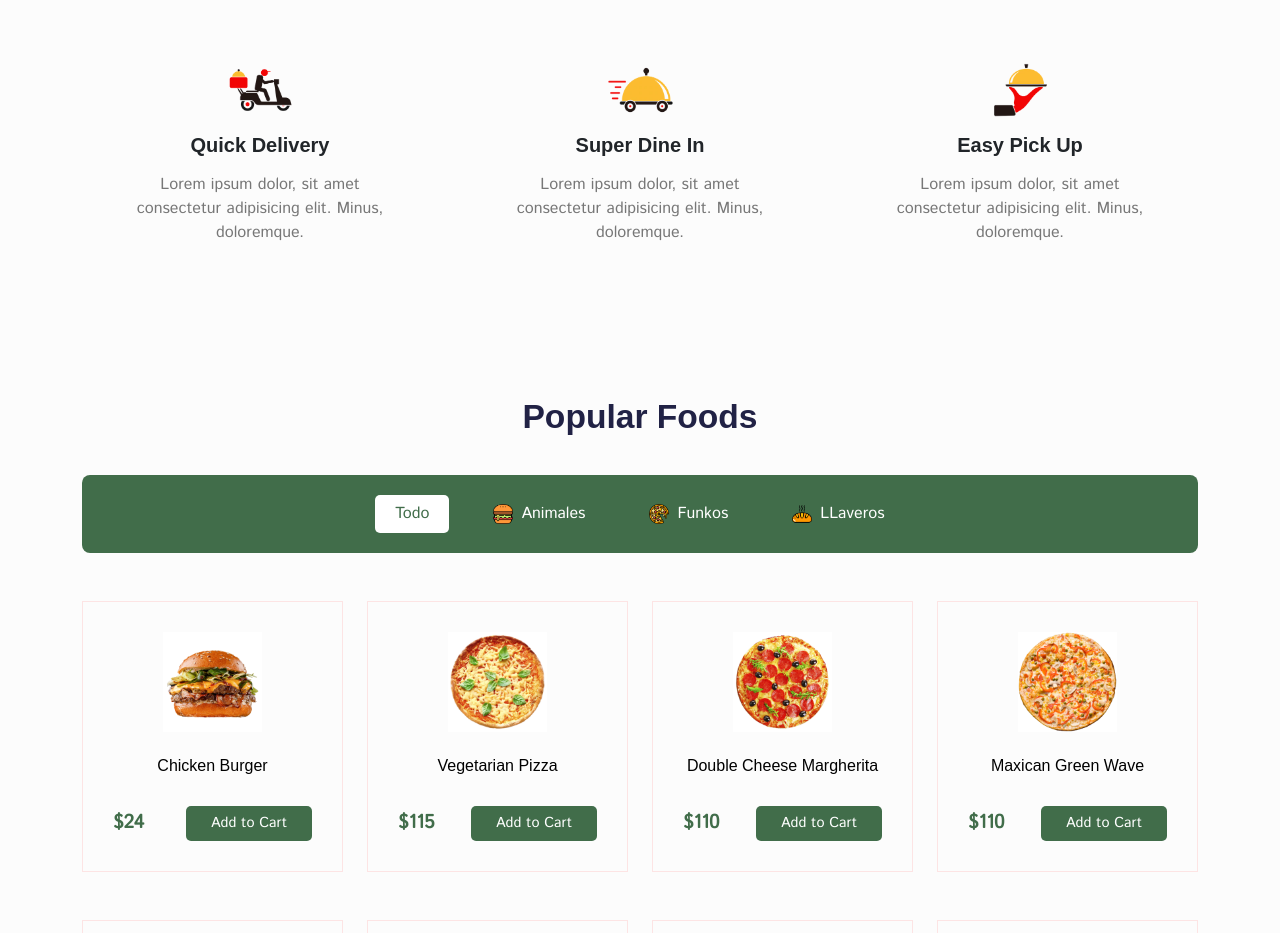
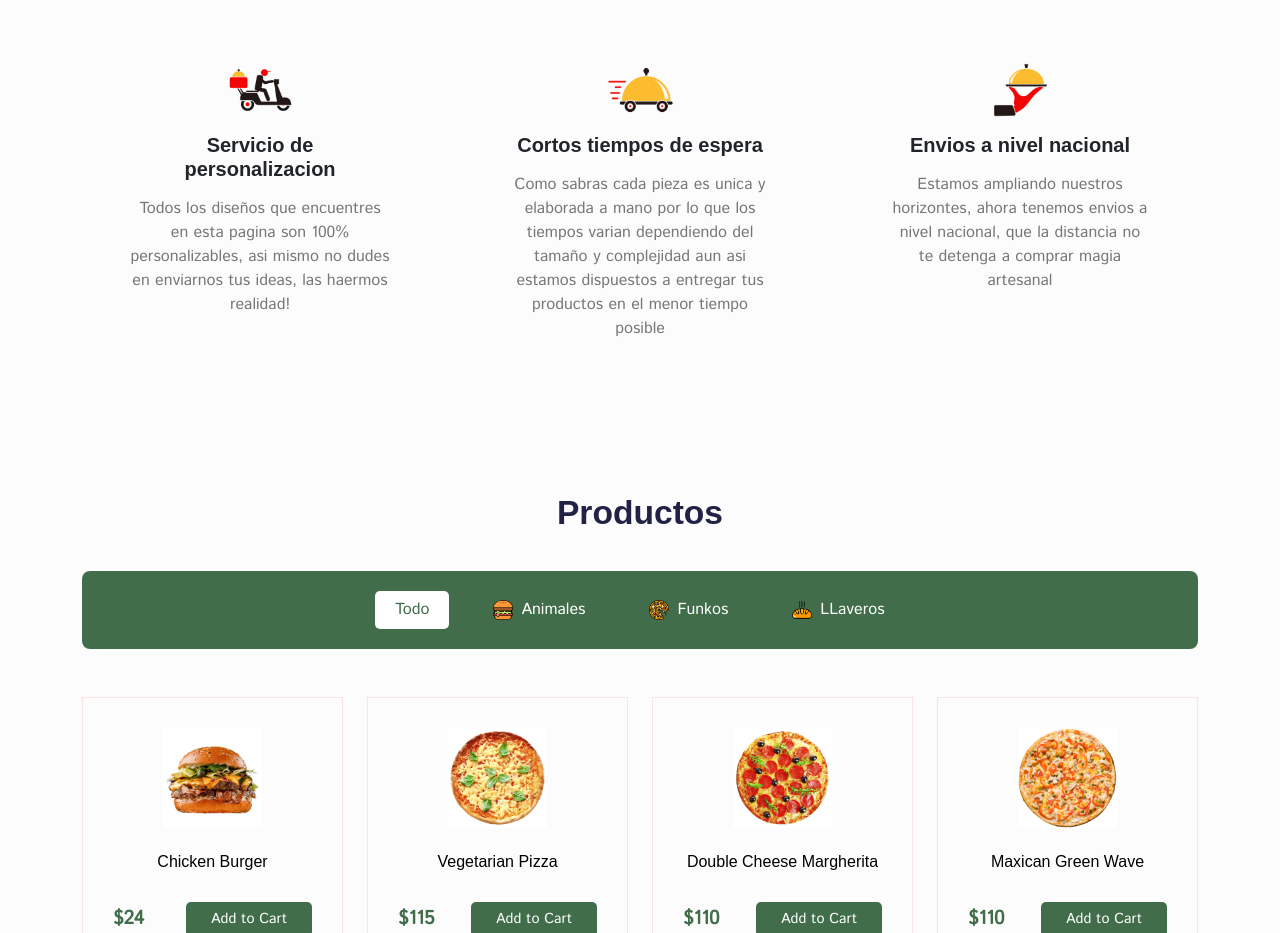
Before and after one commit to Fernanda2209/Amigurumis.Land, a React (Create React App) app: page /home in a window 1280 px wide. Shown: the part 1300-2233 px from the top of the page. Built offline with nearby package versions, Linux system fonts and the light colour scheme; a web font is replaced by a local one.

Commit message:
Differentiating agents

```diff
--- a/src/pages/Home.jsx
+++ b/src/pages/Home.jsx
@@ -32,20 +32,20 @@ import TestimonialSlider from "../components/UI/slider/TestimonialSlider.jsx";
 
 const featureData = [
   {
-    title: "Quick Delivery",
+    title: "Servicio de personalizacion",
     imgUrl: featureImg01,
-    desc: "Lorem ipsum dolor, sit amet consectetur adipisicing elit. Minus, doloremque.",
+    desc: "Todos los diseños que encuentres en esta pagina son 100% personalizables, asi mismo no dudes en enviarnos tus ideas, las haermos realidad!",
   },
 
   {
-    title: "Super Dine In",
+    title: "Cortos tiempos de espera",
     imgUrl: featureImg02,
-    desc: "Lorem ipsum dolor, sit amet consectetur adipisicing elit. Minus, doloremque.",
+    desc: "Como sabras cada pieza es unica y elaborada a mano por lo que los tiempos varian dependiendo del tamaño y complejidad aun asi estamos dispuestos a entregar tus productos en el menor tiempo posible",
   },
   {
-    title: "Easy Pick Up",
+    title: "Envios a nivel nacional",
     imgUrl: featureImg03,
-    desc: "Lorem ipsum dolor, sit amet consectetur adipisicing elit. Minus, doloremque.",
+    desc: "Estamos ampliando nuestros horizontes, ahora tenemos envios a nivel nacional, que la distancia no te detenga a comprar magia artesanal",
   },
 ];
 
@@ -187,7 +187,7 @@ const Home = () => {
         <Container>
           <Row>
             <Col lg="12" className="text-center">
-              <h2>Popular Foods</h2>
+              <h2>Productos</h2>
             </Col>
 
             <Col lg="12">
```
